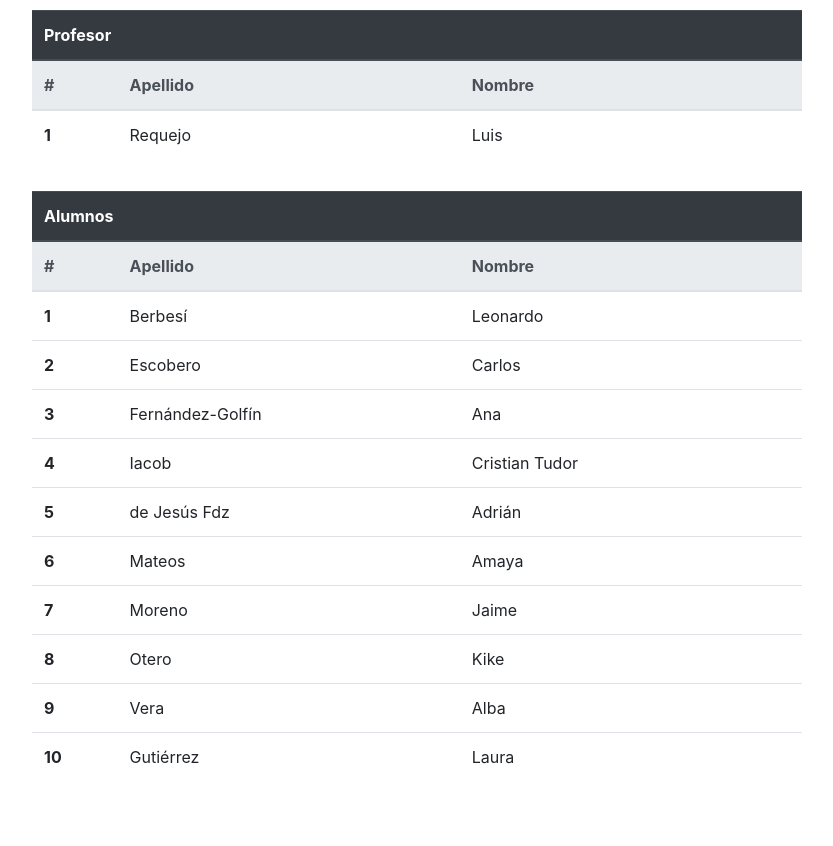
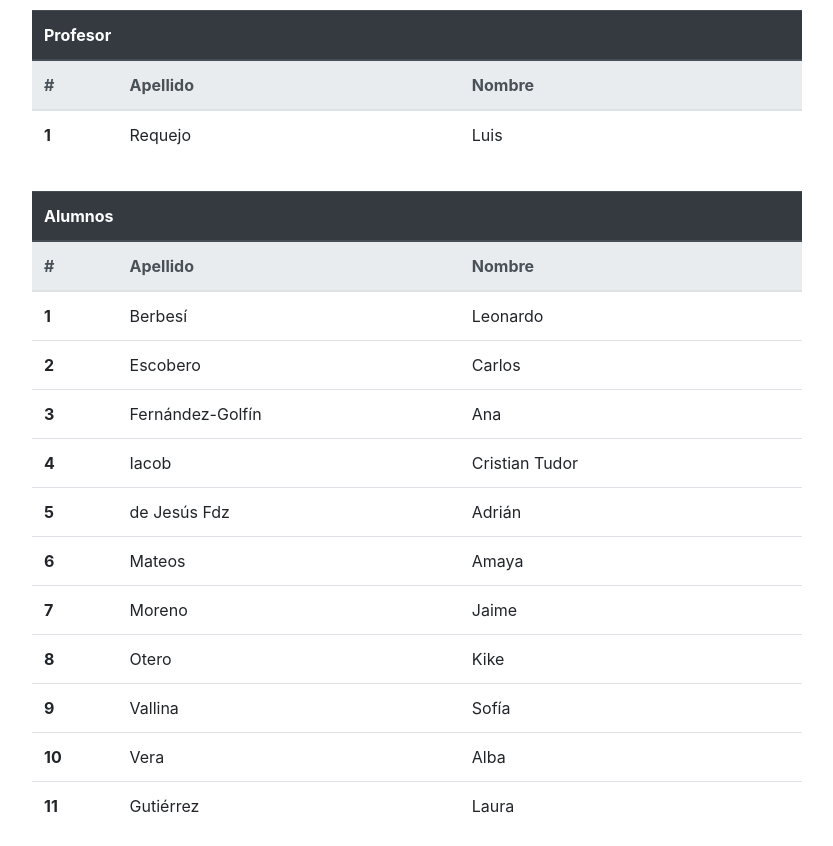
Before and after one commit to lrequejo/listado-alumnos, a plain HTML site: page index.html in a window 1280 px wide. Shown: the part 116-962 px from the top of the page, without its empty margins (223-1056 px from the left). Before the commit the page ends 913 px from the top, so only its background shows below. Drawn offline with nearby package versions, Linux system fonts and the light colour scheme.

Commit message:
Añadido Sofía

```diff
--- a/index.html
+++ b/index.html
@@ -118,12 +118,17 @@
                                   <td>Kike</td>
                               </tr>
                               <tr>
-                                  <th scope="row">9</th>
+                                <th scope="row">9</th>
+                                <td>Vallina</td>
+                                <td>Sofía</td>
+                            </tr>
+                              <tr>
+                                  <th scope="row">10</th>
                                   <td>Vera</td>
                                   <td>Alba</td>
                               </tr>
                               <tr>
-                                  <th scope="row">10</th>
+                                  <th scope="row">11</th>
                                   <td>Gutiérrez</td>
                                   <td>Laura</td>
                               </tr>
```
